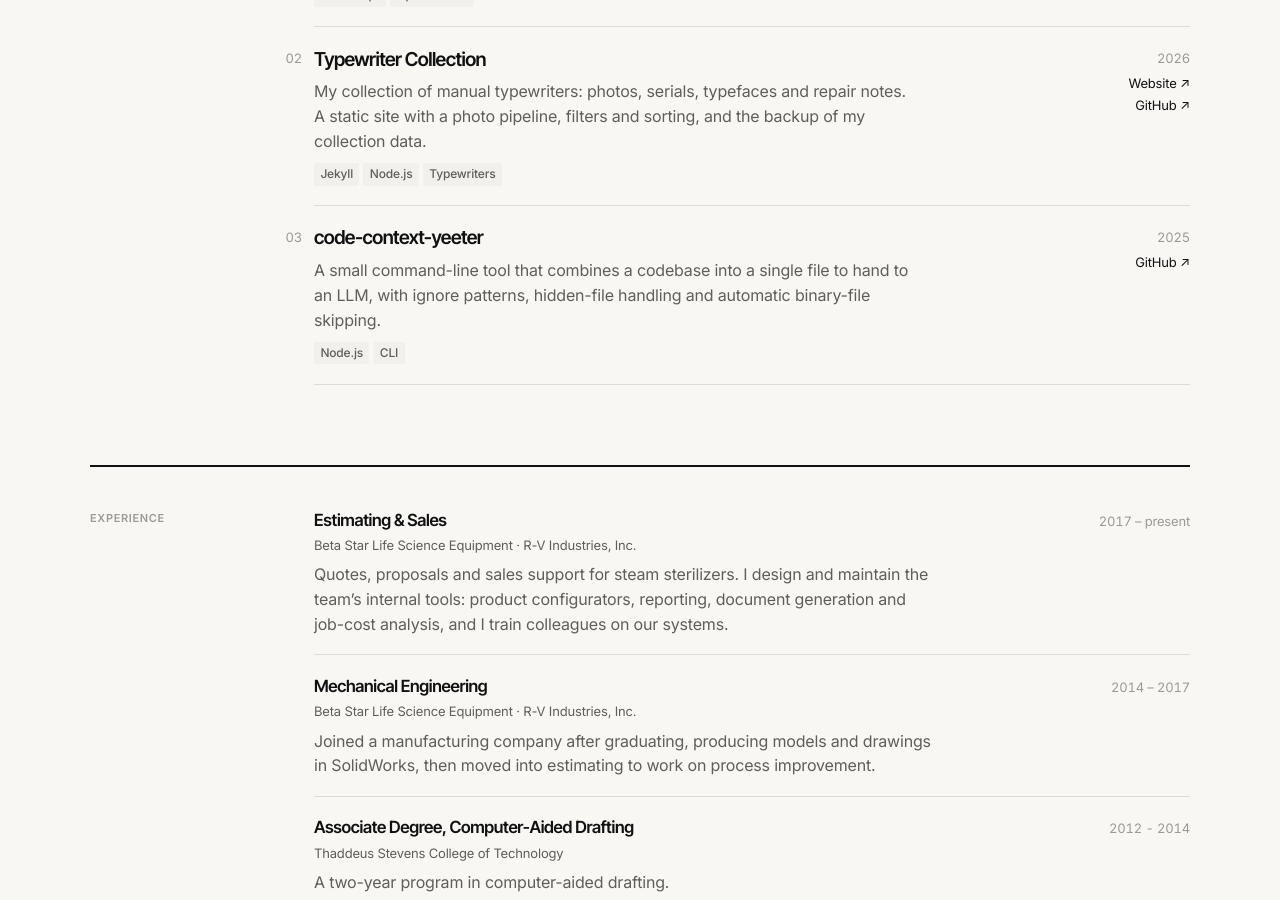
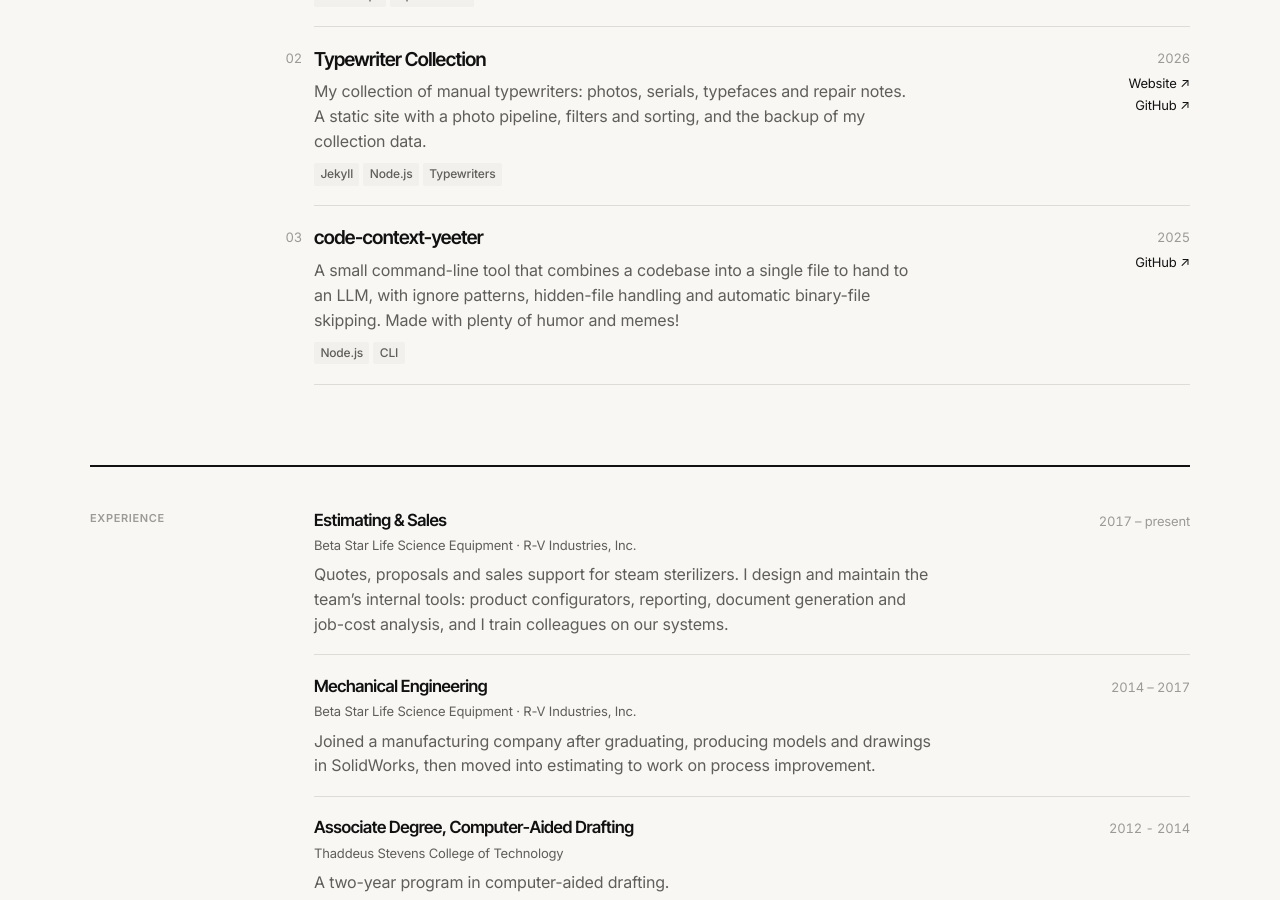
Before and after one commit to JoshKoiro/JoshKoiro.github.io, a Jekyll site: the page built from index.html, in a window 1280 px wide and 900 px high, scrolled down 1762 px. Built offline with Jekyll 4.4.1, drawn with Linux system fonts in a browser that asks for light colours.

Commit message:
updated description of code-context-yeeter

```diff
--- a/_data/projects.yml
+++ b/_data/projects.yml
@@ -36,6 +36,7 @@
   description: >-
     A small command-line tool that combines a codebase into a single file to hand to an LLM,
     with ignore patterns, hidden-file handling and automatic binary-file skipping.
+    Made with plenty of humor and memes!
   tags: [Node.js, CLI]
   links:
     - { label: "GitHub", url: "https://github.com/JoshKoiro/code-context-yeeter" }
```
